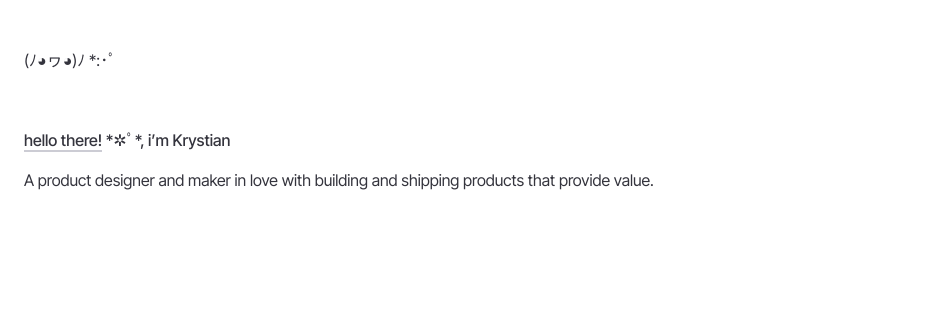
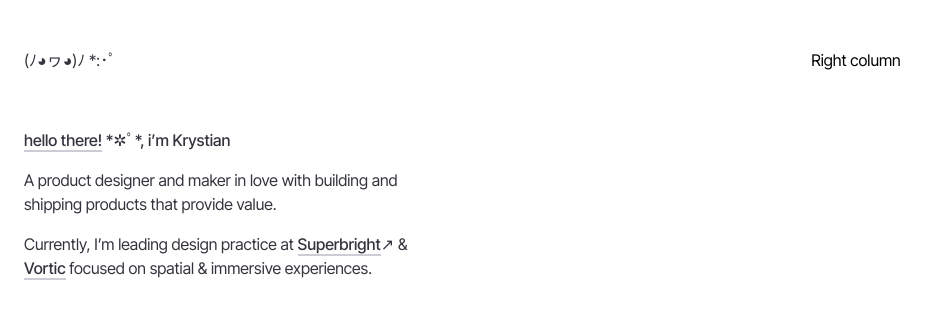
Before and after one commit to krystianzun/krystianzun-com, a Next.js app: page / in a window 1280 px wide. Shown: the top 318 px of the page, without its empty margins (0-939 px from the left). Built offline with nearby package versions, Linux system fonts and the light colour scheme.

Commit message:
Add content to main section

```diff
--- a/app/page.tsx
+++ b/app/page.tsx
@@ -4,9 +4,18 @@ import Image from "next/image";
 
 export default function Home() {
   return (
-    <main className="px-6 py-12">
-      <HeroSection/>
-      <MainSection/>
+    <main className="px-6 py-12 mx-auto">
+      <div className="flex flex-row space-x-8">
+        <div className="max-w-400 flex-none">
+          <HeroSection/>
+          <MainSection/>
+        </div>
+        <div className="flex-grow flex justify-center">
+          Right column
+        </div>
+      </div>
+
+
     </main>
   );
 }
--- a/components/MainSection.tsx
+++ b/components/MainSection.tsx
@@ -3,7 +3,12 @@ import React from 'react'
 function MainSection() {
   return (
     <section>
-      <div className='font-regular text-grey-800'>A product designer and maker in love with building and shipping products that provide value.</div>
+      <div className='font-regular text-grey-800 pb-4'>
+        A product designer and maker in love with building and shipping products that provide value.
+      </div>
+      <div className='font-regular text-grey-800'>
+        Currently, I’m leading design practice at <span className='border-b-2 border-grey-300 hover:border-grey-800 font-medium'>Superbright</span>&#x2197; & <span className='border-b-2 border-grey-300 hover:border-grey-800 font-medium'>Vortic</span> focused on spatial & immersive experiences.
+      </div>
     </section>
 
   )
--- a/tailwind.config.ts
+++ b/tailwind.config.ts
@@ -17,7 +17,10 @@ const config: Config = {
           800: '#34343D',
           300: '#CCCCD4',
         }
-      }
+      },
+      spacing: {
+        '400': '400px',
+      },
     },
   },
   plugins: [],
```
